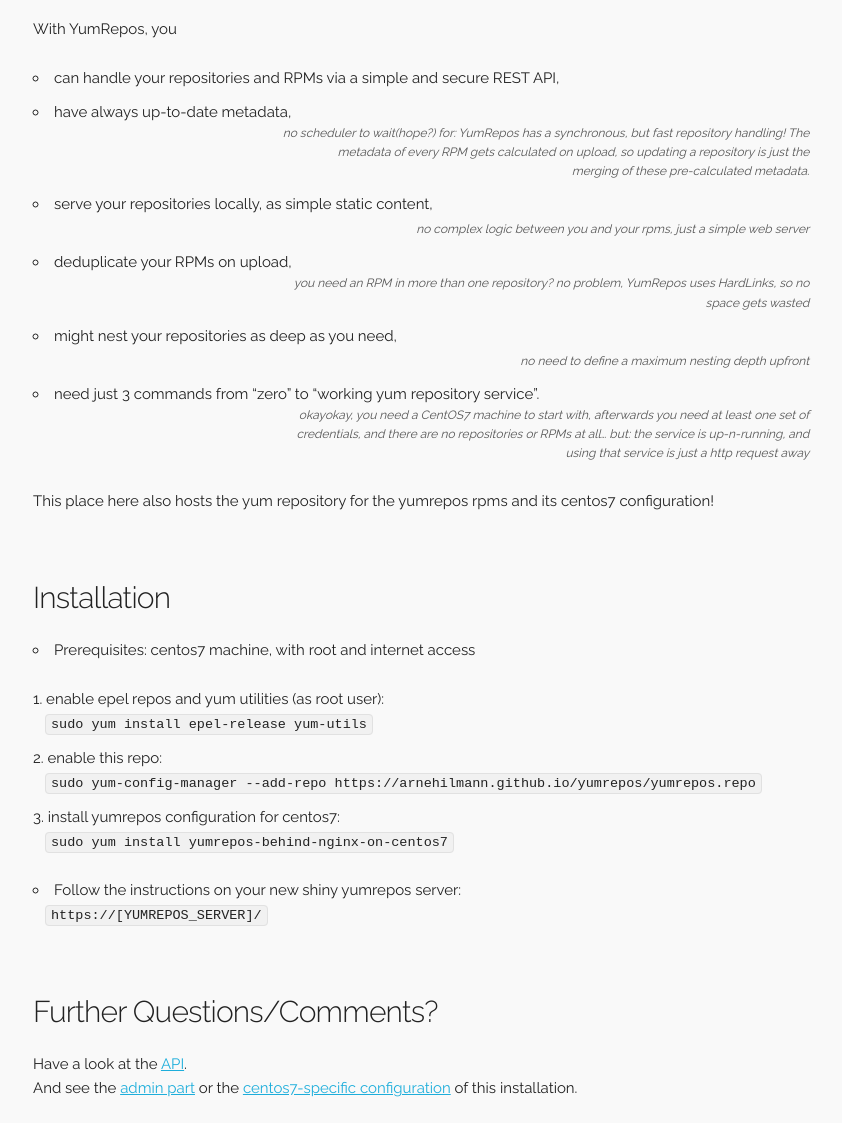
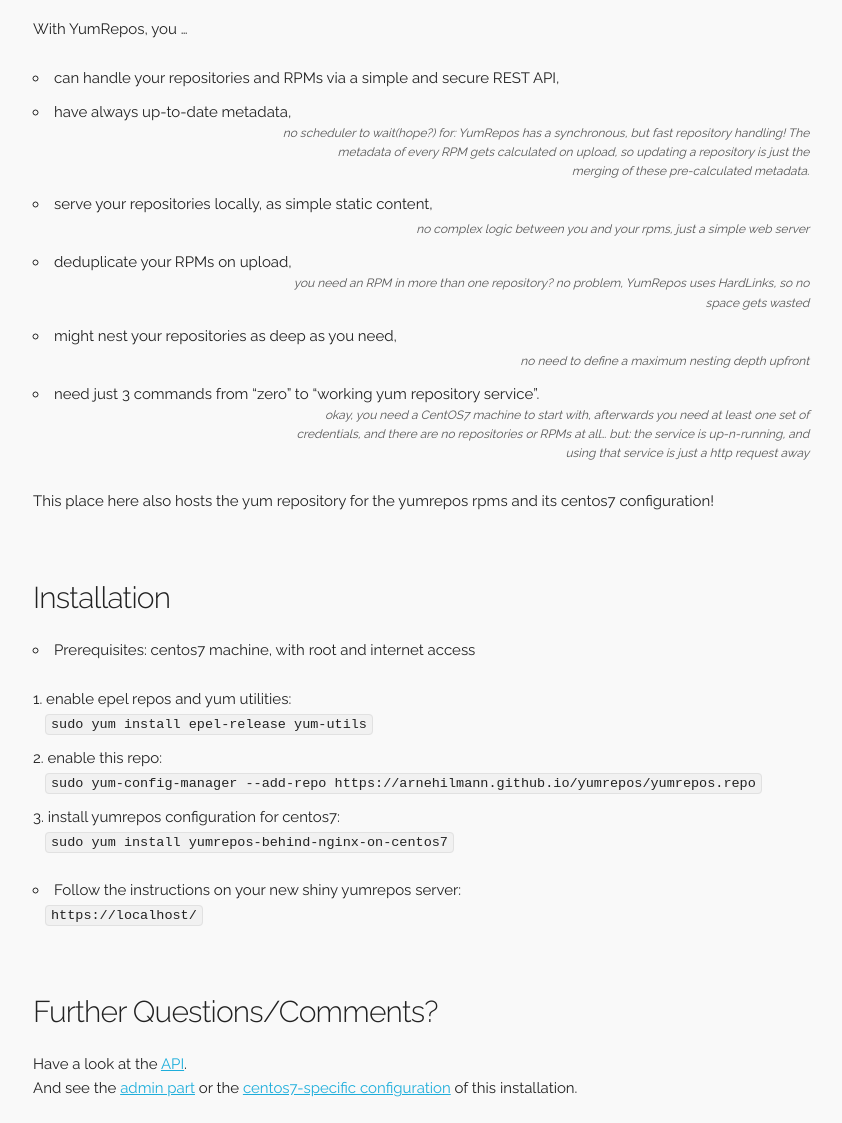
Before and after one commit to arnehilmann/yumrepos, a plain HTML site: page index.html in a window 1280 px wide. Shown: the part 553-1676 px from the top of the page, without its empty margins (207-1049 px from the left). Drawn offline with nearby package versions, Linux system fonts and the light colour scheme; a web font is replaced by a local one.

Commit message:
improve wording

```diff
--- a/index.html
+++ b/index.html
@@ -45,14 +45,14 @@
 
 
 <h4 id="features">Features</h4>
-<p>With YumRepos, you</p>
+<p>With YumRepos, you …</p>
 <ul>
 <li>can handle your repositories and RPMs via a simple and secure REST API,</li>
 <li>have always up-to-date metadata, <span class="sidenote">no scheduler to wait(hope?) for: YumRepos has a synchronous, but fast repository handling! The metadata of every RPM gets calculated on upload, so updating a repository is just the merging of these pre-calculated metadata.</span></li>
 <li>serve your repositories locally, as simple static content, <span class="sidenote">no complex logic between you and your rpms, just a simple web server</span></li>
 <li>deduplicate your RPMs on upload, <span class="sidenote">you need an RPM in more than one repository? no problem, YumRepos uses HardLinks, so no space gets wasted</span></li>
 <li>might nest your repositories as deep as you need,<br/> <span class="sidenote">no need to define a maximum nesting depth upfront</span></li>
-<li>need just 3 commands from “zero” to “working yum repository service”. <span class="sidenote">okayokay, you need a CentOS7 machine to start with, afterwards you need at least one set of credentials, and there are no repositories or RPMs at all… but: the service is up-n-running, and using that service is just a http request away</span></li>
+<li>need just 3 commands from “zero” to “working yum repository service”. <span class="sidenote">okay, you need a CentOS7 machine to start with, afterwards you need at least one set of credentials, and there are no repositories or RPMs at all… but: the service is up-n-running, and using that service is just a http request away</span></li>
 </ul>
 <p>This place here also hosts the yum repository for the yumrepos rpms and its centos7 configuration!</p>
 <h4 id="installation">Installation</h4>
@@ -60,12 +60,12 @@
 <li>Prerequisites: centos7 machine, with root and internet access</li>
 </ul>
 <ol style="list-style-type: decimal">
-<li>enable epel repos and yum utilities (as root user):<br/> <code>sudo yum install epel-release yum-utils</code></li>
+<li>enable epel repos and yum utilities:<br/> <code>sudo yum install epel-release yum-utils</code></li>
 <li>enable this repo:<br/> <code>sudo yum-config-manager --add-repo https://arnehilmann.github.io/yumrepos/yumrepos.repo</code></li>
 <li>install yumrepos configuration for centos7:<br/> <code>sudo yum install yumrepos-behind-nginx-on-centos7</code></li>
 </ol>
 <ul>
-<li>Follow the instructions on your new shiny yumrepos server:<br/> <code>https://[YUMREPOS_SERVER]/</code></li>
+<li>Follow the instructions on your new shiny yumrepos server:<br/> <code>https://localhost/</code></li>
 </ul>
 <h4 id="further-questionscomments">Further Questions/Comments?</h4>
 <p>Have a look at the <a href="https://github.com/arnehilmann/yumrepos#rest-api">API</a>.<br/> And see the <a href="https://github.com/arnehilmann/yumrepos">admin part</a> or the <a href="https://github.com/arnehilmann/yumrepos-behind-nginx-on-centos7">centos7-specific configuration</a> of this installation.</p>
```
Also changed, not shown: 1 other file.
